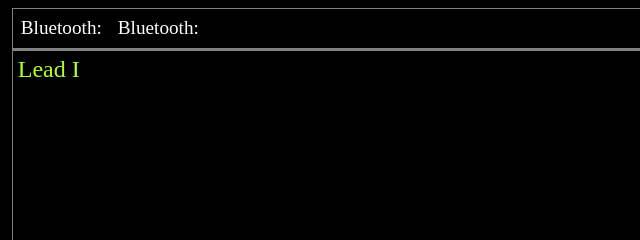
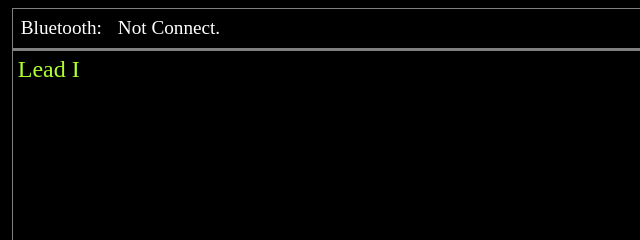
Before and after one commit to zh2x/bm-monitor-web-dev, a plain HTML site: page index.html in a window 1280 px wide. Shown: the top 240 px of the page, 0-640 px from the left. Drawn offline with Linux system fonts and the light colour scheme.

Commit message:
[Fix] fix html

```diff
--- a/index.html
+++ b/index.html
@@ -8,7 +8,7 @@
     <body>
         <div class="status-bar-container">
             <div class="status-text">Bluetooth:</div>
-            <div id="bluetooth-status" class="status-text">Bluetooth:</div>
+            <div id="bluetooth-status" class="status-text">Not Connect.</div>
         </div>
         <div class="container">
             <div class="waveforms-container">
```
